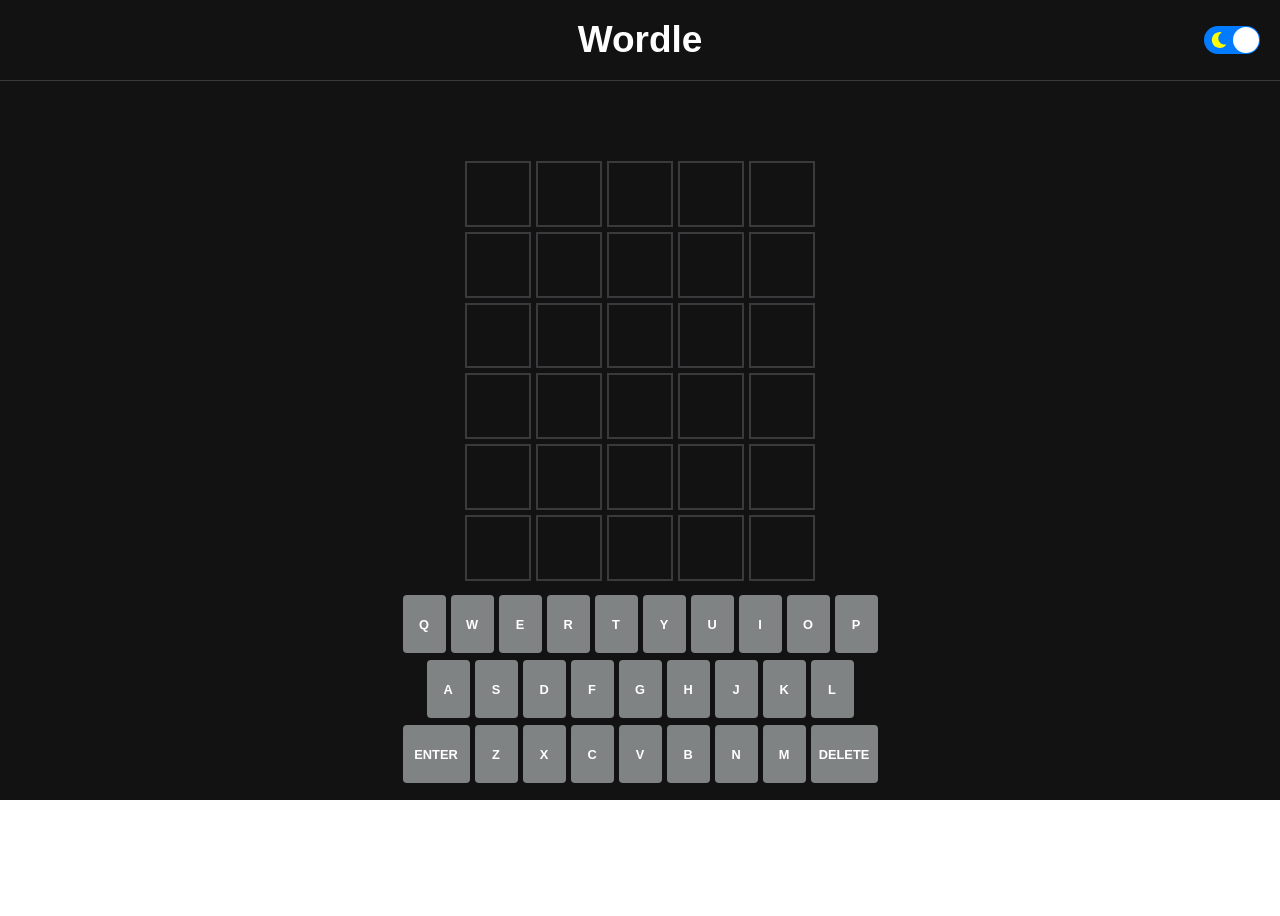
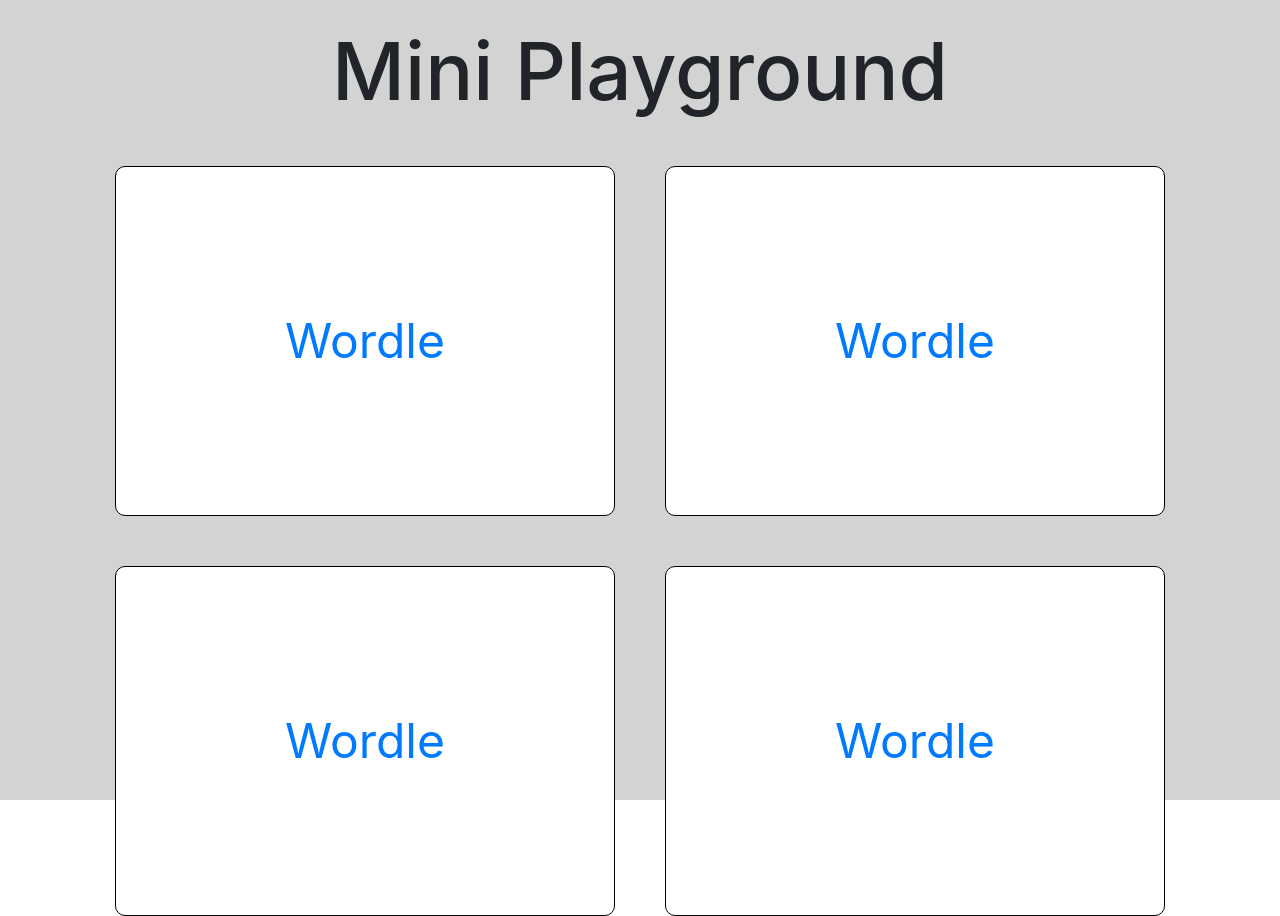
Before and after one commit to William-Feng/mini-playground, a React (Create React App) app: page / in a window 1280 px wide. Before the commit the page ends 800 px from the top, so only its background shows below. Built offline with nearby package versions, Linux system fonts and the light colour scheme.

Commit message:
Create home page, add basic styling and buttons to navigate between pages

```diff
--- a/package.json
+++ b/package.json
@@ -9,6 +9,7 @@
     "react": "^18.1.0",
     "react-dom": "^18.1.0",
     "react-icons": "^4.3.1",
+    "react-router-dom": "^6.4.0",
     "react-scripts": "5.0.1",
     "react-switch": "^6.0.0",
     "web-vitals": "^2.1.4"
--- a/public/index.html
+++ b/public/index.html
@@ -7,6 +7,7 @@
   <meta name="viewport" content="width=device-width, initial-scale=1" />
   <meta name="theme-color" content="#000000" />
   <meta name="description" content="Web site created using create-react-app" />
+  <link rel="stylesheet" href="https://cdn.jsdelivr.net/npm/bootstrap@4.5.3/dist/css/bootstrap.min.css">
   <link rel="apple-touch-icon" href="%PUBLIC_URL%/logo192.png" />
   <!--
       manifest.json provides metadata used when your web app is installed on a
--- /dev/null
+++ b/src/App.css
@@ -0,0 +1,12 @@
+* {
+  margin: 0;
+  box-sizing: border-box;
+}
+
+.back {
+  width: 30px;
+  height: 30px;
+  position: absolute;
+  z-index: 999;
+  margin: 25px;
+}
--- a/src/App.js
+++ b/src/App.js
@@ -1,10 +1,27 @@
 import React from "react";
+import { Route, Routes, Link } from "react-router-dom";
+import "./App.css";
+import Home from "./components/home/Home";
 import Wordle from "./components/wordle/Wordle";
+import { RiArrowGoBackFill } from "react-icons/ri";
 
 function App() {
   return (
     <>
-      <Wordle />
+      <Routes>
+        <Route path="/" element={<Home />} />
+        <Route
+          path="/wordle"
+          element={
+            <>
+              <Link to="/">
+                <RiArrowGoBackFill className="back" />
+              </Link>
+              <Wordle />
+            </>
+          }
+        />
+      </Routes>
     </>
   );
 }
--- /dev/null
+++ b/src/components/home/Home.css
@@ -0,0 +1,39 @@
+.home {
+  height: 100vh;
+  width: 100vw;
+  place-items: center;
+  background-color: lightgrey;
+}
+
+.banner {
+  text-align: center;
+  height: 150px;
+  display: flex;
+  align-items: center;
+  justify-content: center;
+}
+
+h1.title {
+  font-size: 5em;
+}
+
+.games {
+  margin-top: 1em;
+  display: grid;
+  justify-content: center;
+  align-items: center;
+  grid-template-columns: repeat(2, auto);
+  grid-gap: 50px;
+}
+
+.game {
+  height: 350px;
+  width: 500px;
+  border: 1px solid black;
+  border-radius: 10px;
+  display: flex;
+  justify-content: center;
+  align-items: center;
+  font-size: 3em;
+  background-color: white;
+}
--- /dev/null
+++ b/src/components/home/Home.js
@@ -0,0 +1,29 @@
+import React from "react";
+import { Link } from "react-router-dom";
+import "./Home.css";
+
+function Home() {
+  return (
+    <div className="home">
+      <div className="banner">
+        <h1 className="title">Mini Playground</h1>
+      </div>
+      <div className="games">
+        <Link to="/wordle">
+          <div className="game">Wordle</div>
+        </Link>
+        <Link to="/wordle">
+          <div className="game">Wordle</div>
+        </Link>
+        <Link to="/wordle">
+          <div className="game">Wordle</div>
+        </Link>
+        <Link to="/wordle">
+          <div className="game">Wordle</div>
+        </Link>
+      </div>
+    </div>
+  );
+}
+
+export default Home;
--- a/src/components/wordle/Wordle.css
+++ b/src/components/wordle/Wordle.css
@@ -1,10 +1,5 @@
-* {
-  margin: 0;
-}
-
 .App {
   text-align: center;
-  font-family: Arial, Helvetica, sans-serif;
   user-select: none;
 }
 
@@ -42,9 +37,10 @@
   border-bottom: 1px solid #d4d6da;
 }
 
-h1 {
+h1.heading {
   font-size: 37px;
   font-weight: 700;
+  padding-top: 10px;
 }
 
 .switch {
--- a/src/components/wordle/Wordle.js
+++ b/src/components/wordle/Wordle.js
@@ -78,21 +78,17 @@ function Wordle() {
     <ThemeContext.Provider value={{ theme, toggleTheme }}>
       <div className="App" id={theme}>
         <div className="navbar">
-          <h1>Wordle</h1>
+          <h1 className="heading">Wordle</h1>
           <div className="switch">
             <ReactSwitch
               onChange={toggleTheme}
               checked={theme === "dark"}
               onColor={"#027bff"}
               uncheckedIcon={
-                <FaSun
-                  style={{ width: "30px", paddingTop: "6px", color: "yellow" }}
-                />
+                <FaSun style={{ width: "30px", color: "yellow" }} />
               }
               checkedIcon={
-                <FaMoon
-                  style={{ width: "30px", paddingTop: "6px", color: "yellow" }}
-                />
+                <FaMoon style={{ width: "30px", color: "yellow" }} />
               }
             />
           </div>
--- a/src/index.js
+++ b/src/index.js
@@ -1,10 +1,13 @@
 import React from "react";
 import ReactDOM from "react-dom/client";
 import App from "./App";
+import { BrowserRouter } from "react-router-dom";
 
 const root = ReactDOM.createRoot(document.getElementById("root"));
 root.render(
   <React.StrictMode>
-    <App />
+    <BrowserRouter>
+      <App />
+    </BrowserRouter>
   </React.StrictMode>
 );
```
Also changed, not shown: 1 other file (tests, documents, lock files or other folders).
